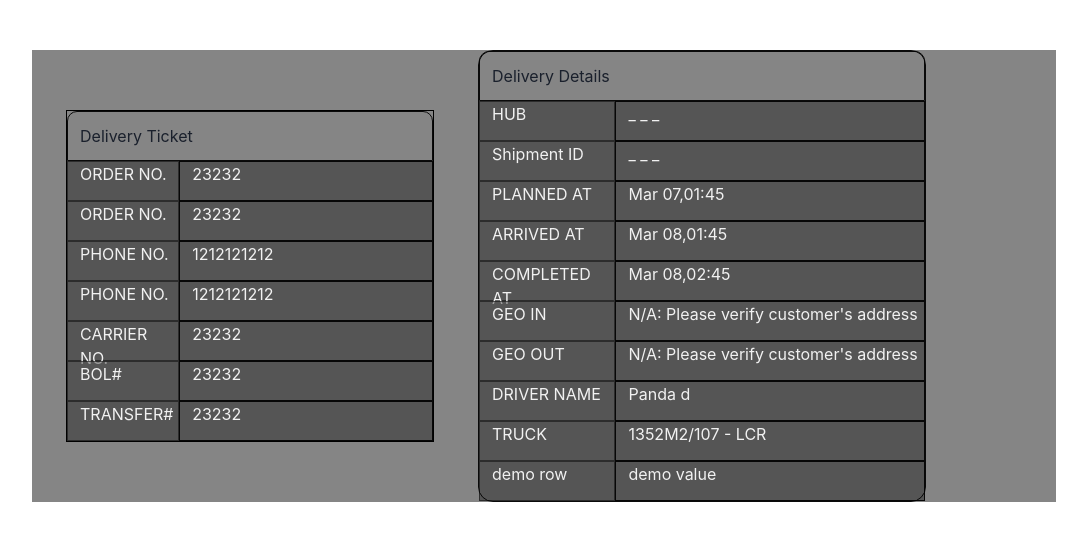
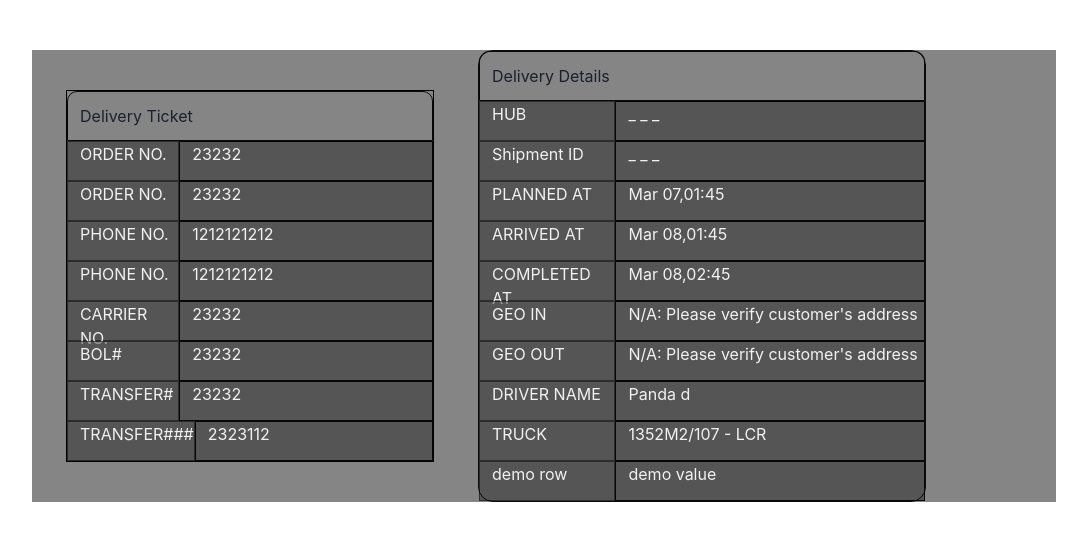
Before and after one commit to surakshagithub/emotionpractice, a React (Create React App) app: page / in a window 1280 px wide. Shown: the top 540 px of the page, without its empty margins (96-1183 px from the left). Built offline with nearby package versions, Linux system fonts and the light colour scheme.

Commit message:
pushed to old

```diff
--- a/src/Components/DeliveryTicket.js
+++ b/src/Components/DeliveryTicket.js
@@ -44,6 +44,10 @@ const deliveryTicket = [
   {
     title: "TRANSFER#",
     value: "23232",
+  },
+  {
+    title: "TRANSFER###",
+    value: "2323112",
   },
 ];
 
```
